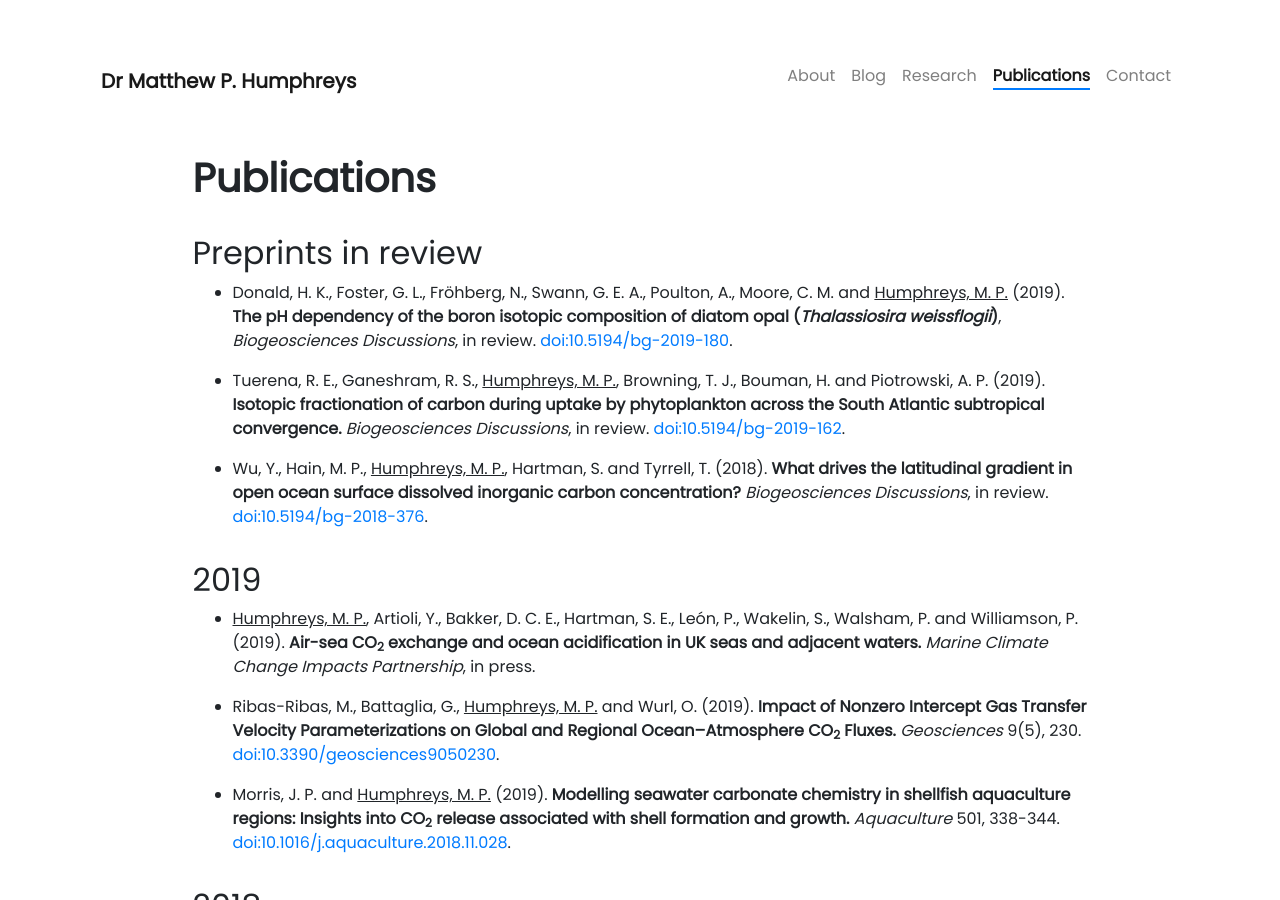
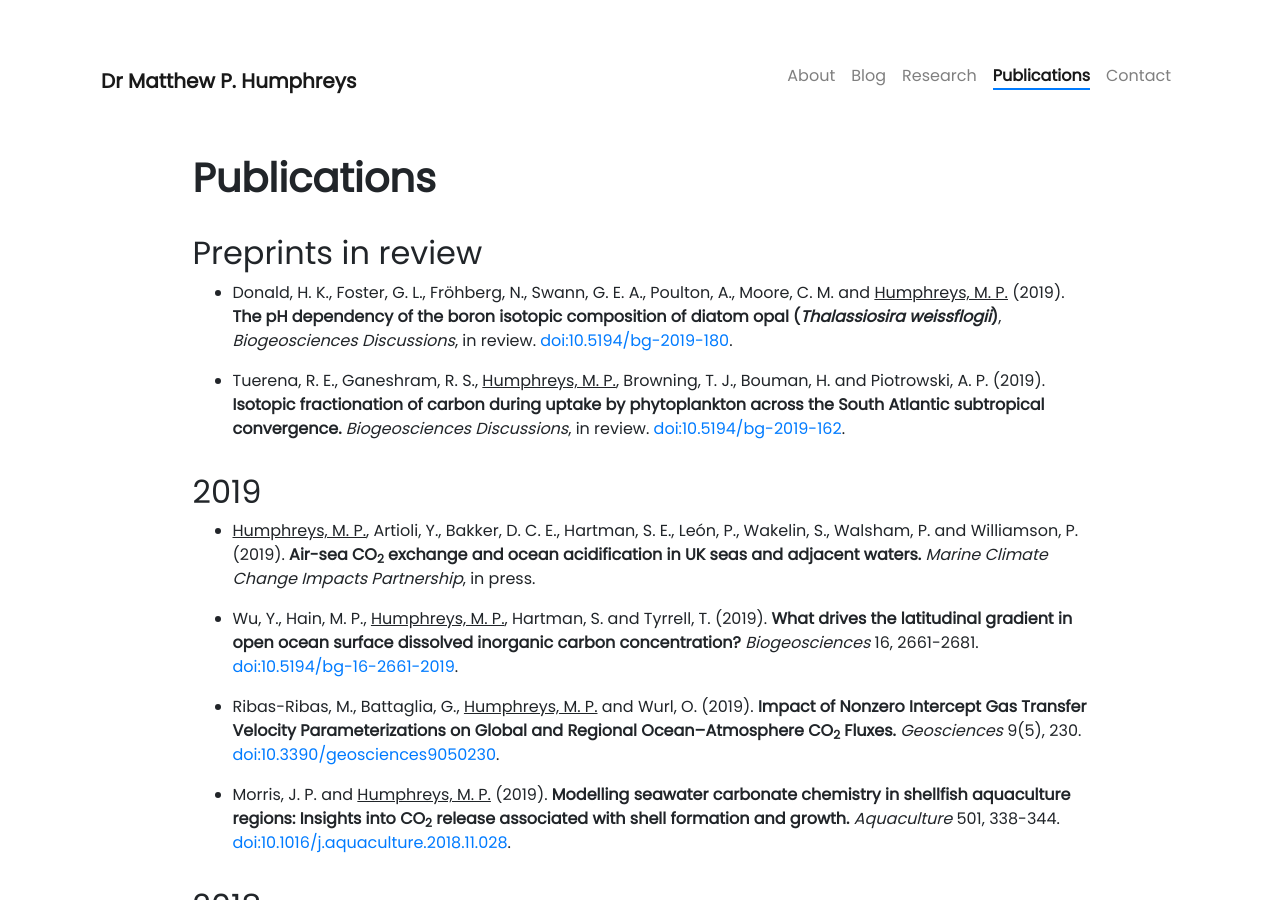
Before and after one commit to mvdh7/mvdh7.github.io, a Jekyll site: the page built from pages/publications.md, in a window 1280 px wide and 900 px high. Built offline with Jekyll 4.4.1, drawn with Linux system fonts in a browser that asks for light colours; nearby versions of some CDN libraries; comment, search, counter and statistics services are not loaded.

Commit message:
Wu et al. now published

```diff
--- a/pages/publications.md
+++ b/pages/publications.md
@@ -13,11 +13,11 @@ weight: 4
 
   * Tuerena, R. E., Ganeshram, R. S., <u>Humphreys, M. P.</u>, Browning, T. J., Bouman, H. and Piotrowski, A. P. (2019). **Isotopic fractionation of carbon during uptake by phytoplankton across the South Atlantic subtropical convergence.** *Biogeosciences Discussions*, in review. [doi:10.5194/bg-2019-162](https://doi.org/10.5194/bg-2019-162).
 
-  * Wu, Y., Hain, M. P., <u>Humphreys, M. P.</u>, Hartman, S. and Tyrrell, T. (2018). **What drives the latitudinal gradient in open ocean surface dissolved inorganic carbon concentration?** *Biogeosciences Discussions*, in review. [doi:10.5194/bg-2018-376](https://doi.org/10.5194/bg-2018-376).
-
 ## 2019
 
   * <u>Humphreys, M. P.</u>, Artioli, Y., Bakker, D. C. E., Hartman, S. E., León, P., Wakelin, S., Walsham, P. and Williamson, P. (2019). **Air-sea CO<sub>2</sub> exchange and ocean acidification in UK seas and adjacent waters.** *Marine Climate Change Impacts Partnership*, in press.
+
+  * Wu, Y., Hain, M. P., <u>Humphreys, M. P.</u>, Hartman, S. and Tyrrell, T. (2019). **What drives the latitudinal gradient in open ocean surface dissolved inorganic carbon concentration?** *Biogeosciences* 16, 2661-2681. [doi:10.5194/bg-16-2661-2019](https://doi.org/10.5194/bg-16-2661-2019).
 
   * Ribas-Ribas, M., Battaglia, G., <u>Humphreys, M. P.</u> and Wurl, O. (2019). **Impact of Nonzero Intercept Gas Transfer Velocity Parameterizations on Global and Regional Ocean–Atmosphere CO<sub>2</sub> Fluxes.** *Geosciences* 9(5), 230. [doi:10.3390/geosciences9050230](https://doi.org/10.3390/geosciences9050230).
 
```
